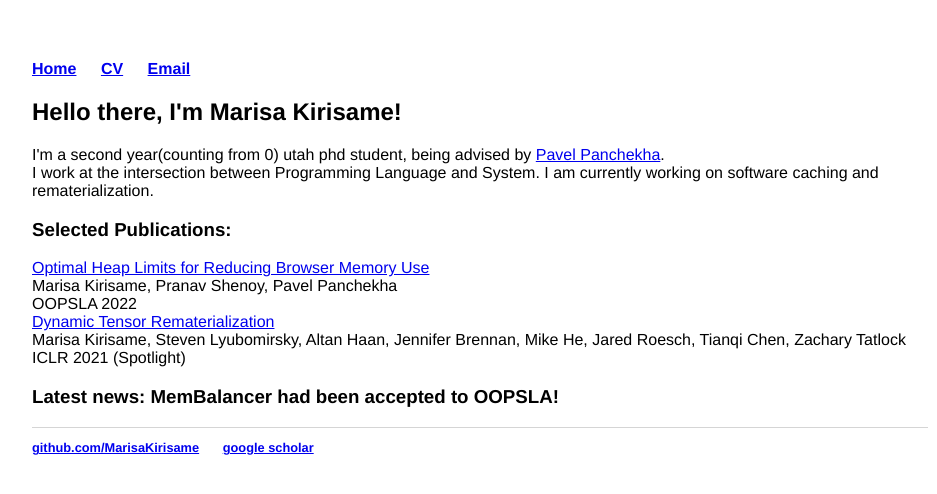
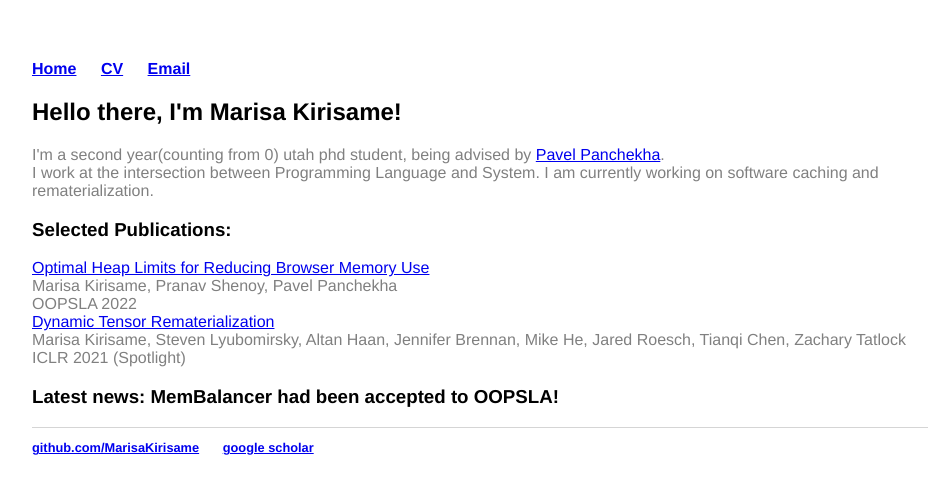
Before and after one commit to MarisaKirisame/MarisaKirisame.github.io, a Jekyll site: the page built from index.html, in a window 1280 px wide. Shown: the top 494 px of the page, without its empty margins (160-1097 px from the left). Built offline with Jekyll 4.4.1, drawn with Linux system fonts in a browser that asks for light colours.

Commit message:
Update main.css

```diff
--- a/css/main.css
+++ b/css/main.css
@@ -1,7 +1,7 @@
 body {
     margin: 60px auto;
     width: 70%;
-    color: #grey;
+    color: grey;
     font-family:'Helvetica', 'Arial', 'Sans-Serif';
 }
 nav ul, footer ul {
@@ -13,26 +13,20 @@
     display: inline;
     margin-right: 20px;
 }
-a:hover {
-    text-decoration: underline;
-}
-h1 {
-    font-size: 3em;
+h1, h2, h3 {
+    color: black;
 }
 footer {
     border-top: 1px solid #d5d5d5;
     font-size: .8em;
 }
-
 ul.posts {
     margin: 20px auto 40px;
     font-size: 1.5em;
 }
-
 ul.posts li {
     list-style: none;
 }
-
 .container li::marker {
     font-family: monospace;
 }
```
